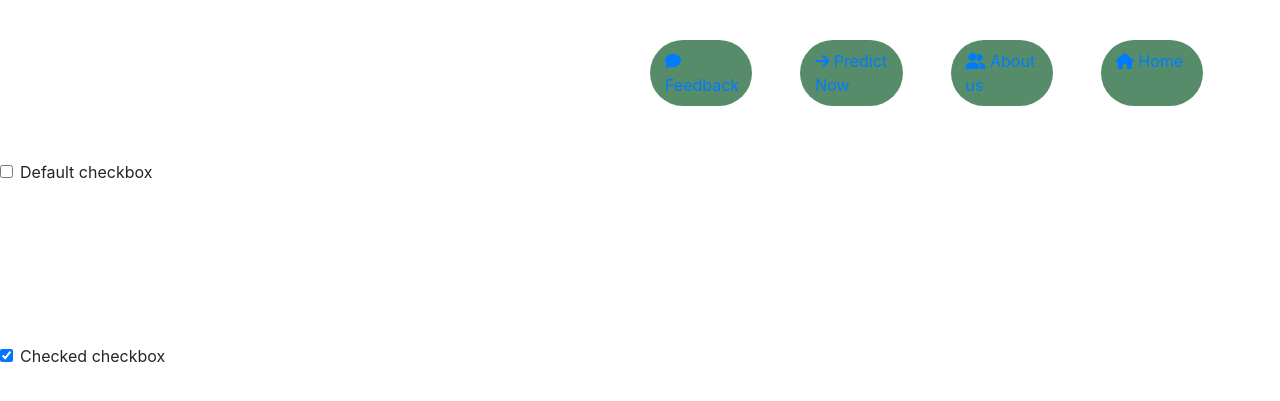
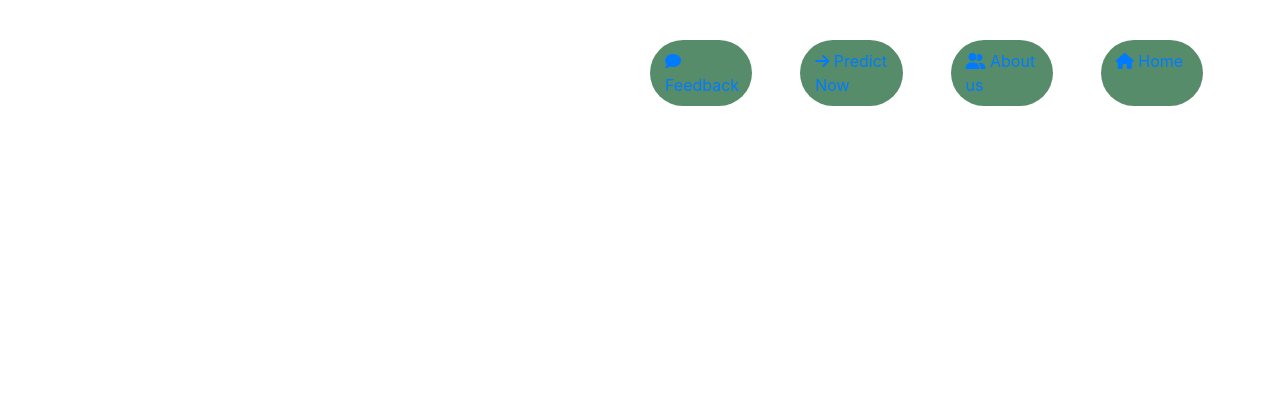
Before and after one commit to AmilaAP/HealthPredectionWebsite, a Flask app: page /result in a window 1280 px wide. Shown: the top 401 px of the page. Run offline with Flask 2, Linux system fonts and the light colour scheme; parts of the project's set-up code (start-up, migrations or seed data) failed here and were passed over; some libraries are stand-ins or nearby versions.

Commit message:
new changesss

```diff
--- a/app.py
+++ b/app.py
@@ -1,6 +1,7 @@
 import pandas as pd
 import pickle
 import flask
+import sklearn
 from flask import Flask
 from flask import render_template
 
@@ -51,8 +52,8 @@ def get_form_data():
         inputs = inputs.append(flask.request.form.to_dict(), ignore_index=True)
         inputs = inputs.astype(float)
 
-    print('success')
-    return inputs
+        print('success')
+        return inputs
 
 
 def make_prediction():
@@ -69,13 +70,18 @@ def index():
     return render_template('index.html')
 
 
-@app.route('/predict', methods=['POST'])
+@app.route('/predict', methods=['GET', 'POST'])
 def predict():
-    print(get_form_data())
-    return render_template('predict.html')
+    print(flask.request.method)
+    if flask.request.method == 'POST':
+        print('test')
+        return render_template('result.html', symptoms='test456')
+    else:
+        print('test1234')
+        return render_template('predict.html')
 
 
-@app.route('/result', methods=['GET'])
+@app.route('/result', methods=['GET', 'POST'])
 def result():
     return render_template('result.html')
 
--- a/templates/result.html
+++ b/templates/result.html
@@ -24,19 +24,10 @@
 
     <div class="result-body">
 
+    <div>
+        {{ (symptoms) }}
     </div>
 
-        <div class="form-check">
-        <input class="form-check-input" type="checkbox" value="" id="flexCheckDefault">
-        <label class="form-check-label" for="flexCheckDefault">
-        Default checkbox
-        </label>
-        </div>
-        <div class="form-check">
-        <input class="form-check-input" type="checkbox" value="" id="flexCheckChecked" checked>
-        <label class="form-check-label" for="flexCheckChecked">
-        Checked checkbox
-        </label>
-        </div>
+    </div>
 
 {% endblock %}
```
Also changed, not shown: templates/predict.html (+4 -5 lines).
